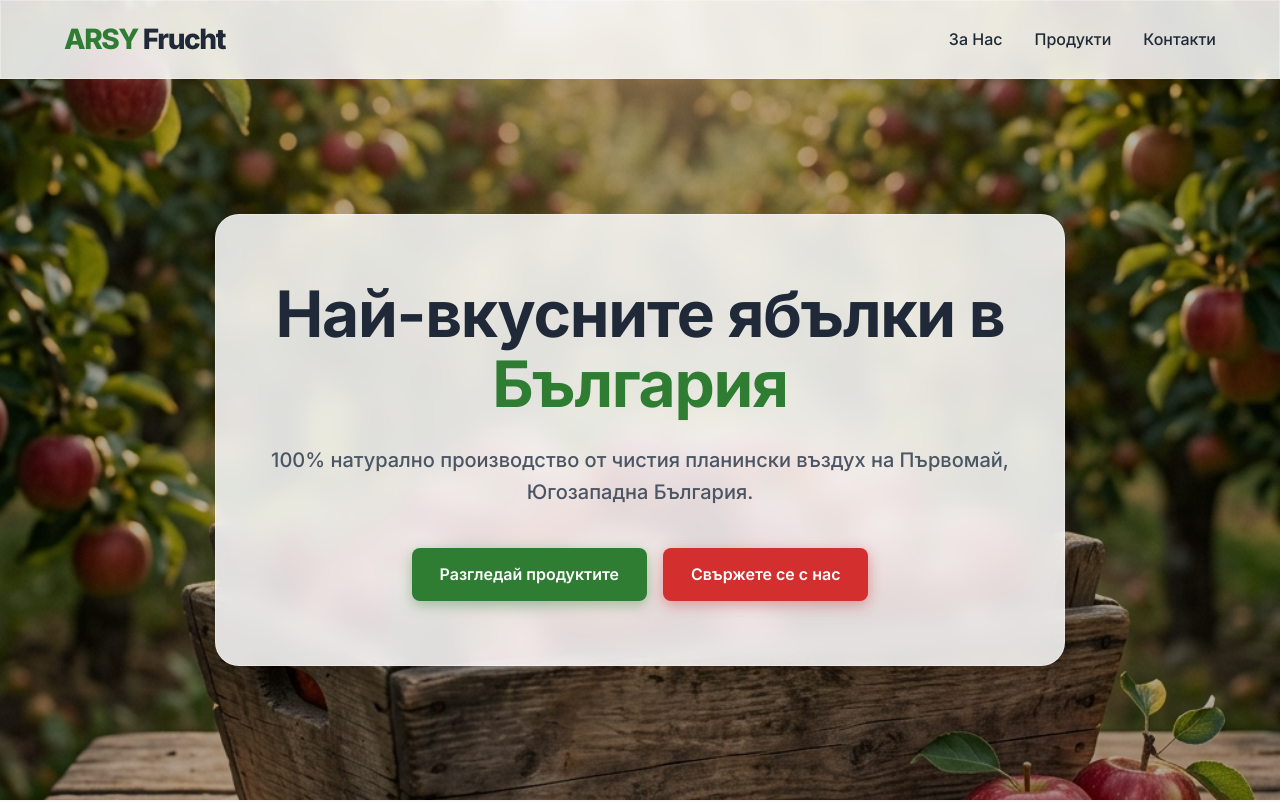
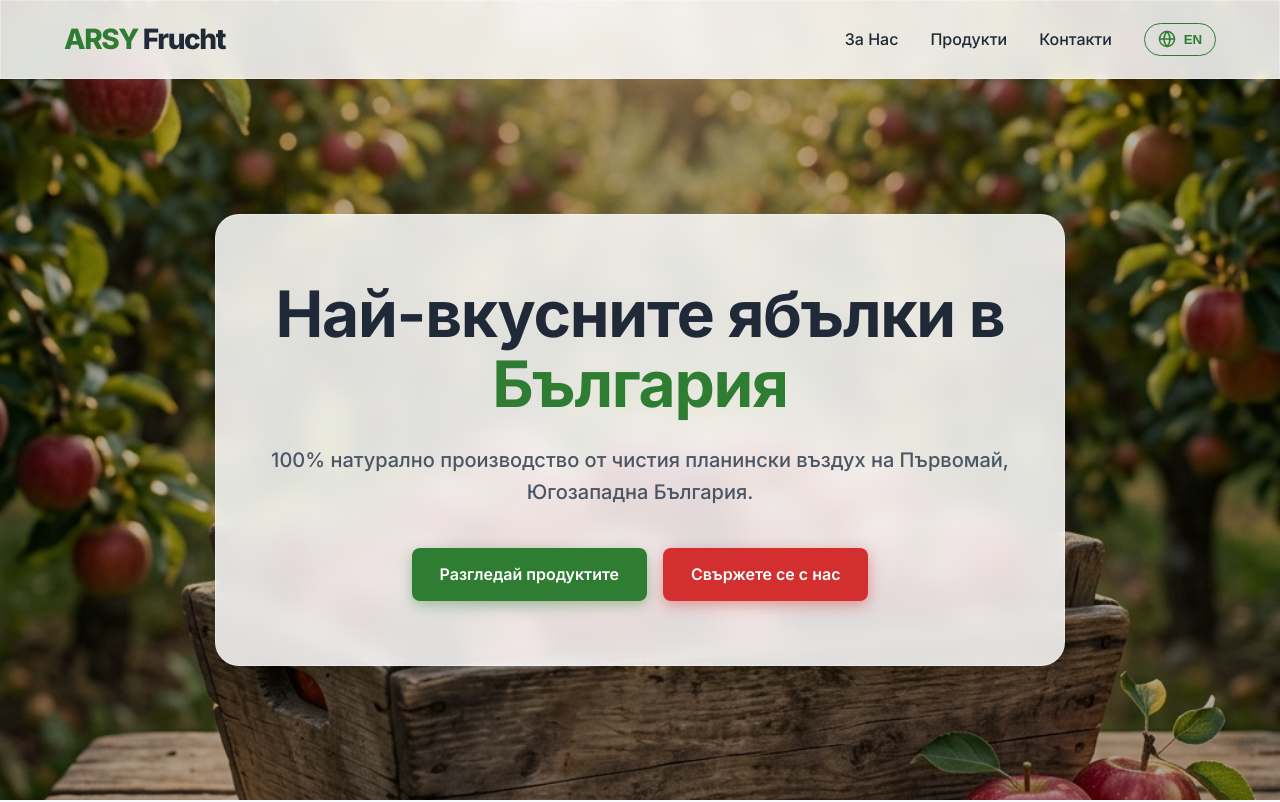
Before and after one commit to Drakhtar359/arsy, a Next.js app in the folder apps/web/: page / in a window 1280 px wide. Shown: the top 802 px of the page. Built offline with nearby package versions, Linux system fonts and the light colour scheme.

Commit message:
newlanguage

```diff
--- a/apps/web/src/app/layout.js
+++ b/apps/web/src/app/layout.js
@@ -1,5 +1,6 @@
 import { Inter } from "next/font/google";
 import "./globals.css";
+import { LanguageProvider } from "../context/LanguageContext";
 
 const inter = Inter({
   variable: "--font-inter",
@@ -7,14 +8,18 @@ const inter = Inter({
 });
 
 export const metadata = {
-  title: "ARSY Frucht | Най-вкусните ябълки в България",
-  description: "ARSY Frucht - 100% натурално производство на ябълки, сокове, оцет и ракия от сърцето на планината в Първомай, България.",
+  title: "ARSY Frucht",
+  description: "ARSY Frucht - 100% natural production of apples, juice, vinegar and rakia from Parvomay, Bulgaria.",
 };
 
 export default function RootLayout({ children }) {
   return (
-    <html lang="bg" className={`${inter.variable}`}>
-      <body>{children}</body>
+    <html lang="en" className={`${inter.variable}`}>
+      <body>
+        <LanguageProvider>
+          {children}
+        </LanguageProvider>
+      </body>
     </html>
   );
 }
--- a/apps/web/src/components/Footer.js
+++ b/apps/web/src/components/Footer.js
@@ -1,20 +1,25 @@
+"use client";
+import { useLanguage } from "../context/LanguageContext";
+
 export default function Footer() {
+  const { t } = useLanguage();
   const year = new Date().getFullYear();
+
   return (
     <footer style={styles.footer}>
       <div className="container" style={styles.container}>
         <div style={styles.brand}>
           <h3 style={{...styles.logo, color: 'white'}}><span style={{color: 'var(--color-primary-light)'}}>ARSY</span> Frucht</h3>
-          <p style={styles.text}>100% натурално производство от България.</p>
+          <p style={styles.text}>{t("footer.desc")}</p>
         </div>
         <div style={styles.socials}>
           <a href="https://www.facebook.com/arsyfrucht/" target="_blank" rel="noopener noreferrer" className="social-link">
-            Facebook Страница
+            {t("footer.fb")}
           </a>
         </div>
       </div>
       <div style={styles.bottom}>
-        <p>&copy; {year} ARSY Frucht. Всички права запазени.</p>
+        <p>&copy; {year} ARSY Frucht. {t("footer.rights")}</p>
       </div>
     </footer>
   );
--- a/apps/web/src/components/Navbar.js
+++ b/apps/web/src/components/Navbar.js
@@ -1,14 +1,27 @@
+"use client";
+
+import { useLanguage } from "../context/LanguageContext";
+import { Globe } from "lucide-react";
+
 export default function Navbar() {
+  const { t, lang, toggleLang } = useLanguage();
+
   return (
     <nav style={styles.nav} className="glass">
       <div className="container" style={styles.navContainer}>
         <a href="#" style={styles.logo}>
           <span style={styles.logoGreen}>ARSY</span> Frucht
         </a>
-        <div style={styles.navLinks}>
-          <a href="#about" style={styles.link}>За Нас</a>
-          <a href="#products" style={styles.link}>Продукти</a>
-          <a href="#contact" style={styles.link}>Контакти</a>
+        <div style={styles.rightSide}>
+          <div style={styles.navLinks}>
+            <a href="#about" style={styles.link}>{t("nav.about")}</a>
+            <a href="#products" style={styles.link}>{t("nav.products")}</a>
+            <a href="#contact" style={styles.link}>{t("nav.contact")}</a>
+          </div>
+          <button onClick={toggleLang} style={styles.langToggle} className="btn-lang" title="Change Language">
+            <Globe size={18} />
+            <span>{lang === "bg" ? "EN" : "БГ"}</span>
+          </button>
         </div>
       </div>
     </nav>
@@ -20,6 +33,20 @@ const styles = {
   navContainer: { display: 'flex', justifyContent: 'space-between', alignItems: 'center' },
   logo: { fontSize: '1.75rem', fontWeight: 800, color: 'var(--color-text-main)', letterSpacing: '-0.05em' },
   logoGreen: { color: 'var(--color-primary)' },
+  rightSide: { display: 'flex', alignItems: 'center', gap: '2rem' },
   navLinks: { display: 'flex', gap: '2rem', fontWeight: '500' },
-  link: { transition: 'var(--transition-normal)' }
+  link: { transition: 'var(--transition-normal)' },
+  langToggle: {
+    display: 'flex',
+    alignItems: 'center',
+    gap: '0.5rem',
+    background: 'transparent',
+    border: '1px solid var(--color-primary)',
+    color: 'var(--color-primary)',
+    padding: '0.4rem 0.8rem',
+    borderRadius: '20px',
+    cursor: 'pointer',
+    fontWeight: 'bold',
+    transition: 'var(--transition-normal)'
+  }
 }
--- /dev/null
+++ b/apps/web/src/context/LanguageContext.js
@@ -0,0 +1,45 @@
+"use client";
+
+import React, { createContext, useContext, useState, useEffect } from "react";
+import { translations } from "../utils/translations";
+
+const LanguageContext = createContext();
+
+export function LanguageProvider({ children }) {
+  const [lang, setLang] = useState("bg");
+
+  useEffect(() => {
+    const savedLang = localStorage.getItem("lang");
+    if (savedLang && (savedLang === "bg" || savedLang === "en")) {
+      setLang(savedLang);
+    }
+  }, []);
+
+  const toggleLang = () => {
+    const newLang = lang === "bg" ? "en" : "bg";
+    setLang(newLang);
+    localStorage.setItem("lang", newLang);
+  };
+
+  const t = (keyStr) => {
+    const keys = keyStr.split(".");
+    let result = translations[lang];
+    for (const key of keys) {
+      if (result[key] === undefined) {
+        return keyStr;
+      }
+      result = result[key];
+    }
+    return result;
+  };
+
+  return (
+    <LanguageContext.Provider value={{ lang, toggleLang, t }}>
+      {children}
+    </LanguageContext.Provider>
+  );
+}
+
+export function useLanguage() {
+  return useContext(LanguageContext);
+}
--- /dev/null
+++ b/apps/web/src/utils/translations.js
@@ -0,0 +1,104 @@
+export const translations = {
+  bg: {
+    nav: {
+      about: "За Нас",
+      products: "Продукти",
+      contact: "Контакти"
+    },
+    hero: {
+      titleBase: "Най-вкусните ябълки в ",
+      titleHighlight: "България",
+      subtitle: "100% натурално производство от чистия планински въздух на Първомай, Югозападна България.",
+      btnProducts: "Разгледай продуктите",
+      btnContact: "Свържете се с нас"
+    },
+    about: {
+      title: "За Нас",
+      p1: "Добре дошли в <strong>ARSY Frucht</strong>! Ние сме горди производители на най-вкусните ябълки в България. Нашите овощни градини се намират в сърцето на живописния регион на Първомай, където чистият планински въздух и благоприятният климат създават перфектните условия за отглеждане на първокачествени плодове.",
+      p2: "Нашата мисия е да предложим на трапезата ви 100% натурални и здравословни продукти. От брането на свежите ябълки до производството на нашите студено пресовани сокове, органичен оцет и традиционна ракия &mdash; ние спазваме най-високите стандарти за качество и безкомпромисност към вкуса.",
+      p3: "ARSY Frucht &ndash; от градината директно във вашия дом.",
+      flagText: "Натурално Производство"
+    },
+    products: {
+      title: "Нашите Продукти",
+      items: [
+        { title: "Пресни Ябълки", desc: "Свежи сортове ябълки от нашите градини, отгледани с любов и грижа към природата." },
+        { title: "100% Натурален Сок", desc: "Студено пресован сок (ябълка; ябълка, цвекло и моркови) в удобни Bag-in-Box опаковки без захар." },
+        { title: "Натурален Оцет", desc: "Истински, жив плодов оцет, запазил всички полезни свойства на плода." },
+        { title: "Традиционна Ракия", desc: "Еликсир за ценители – традиционна ракия, дестилирана от прецизно подбрани плодове." }
+      ]
+    },
+    contact: {
+      title: "Контакти & Поръчки",
+      subtitle: "Свържете се с нас",
+      desc: "Имате въпроси или искате да направите поръчка? Ние сме на разположение!",
+      phone: "Телефон",
+      email: "Имейл",
+      address: "Адрес",
+      addressInfo: "2890 Първомай, България",
+      formName: "Име",
+      formNamePlaceholder: "Вашето име",
+      formContact: "Телефон / Имейл",
+      formContactPlaceholder: "За обратна връзка",
+      formMessage: "Съобщение",
+      formMessagePlaceholder: "Какво бихте искали да поръчате?",
+      formSubmit: "Изпрати запитване"
+    },
+    footer: {
+      desc: "100% натурално производство от България.",
+      fb: "Facebook Страница",
+      rights: "Всички права запазени."
+    }
+  },
+  en: {
+    nav: {
+      about: "About Us",
+      products: "Products",
+      contact: "Contact"
+    },
+    hero: {
+      titleBase: "The tastiest apples in ",
+      titleHighlight: "Bulgaria",
+      subtitle: "100% natural production from the pure mountain air of Parvomay, Southwestern Bulgaria.",
+      btnProducts: "View our products",
+      btnContact: "Get in touch"
+    },
+    about: {
+      title: "About Us",
+      p1: "Welcome to <strong>ARSY Frucht</strong>! We are proud producers of the tastiest apples in Bulgaria. Our orchards are located in the heart of the picturesque Parvomay region, where clean mountain air and excellent climate create the perfect conditions for growing premium fruits.",
+      p2: "Our mission is to bring 100% natural and healthy products to your table. From picking fresh apples to extracting our cold-pressed juices, organic vinegar, and traditional Rakia &mdash; we observe the highest standards of quality and zero compromise on taste.",
+      p3: "ARSY Frucht &ndash; from the garden straight to your home.",
+      flagText: "Natural Production"
+    },
+    products: {
+      title: "Our Products",
+      items: [
+        { title: "Fresh Apples", desc: "Fresh apple varieties from our orchards, grown with love and care for nature." },
+        { title: "100% Natural Juice", desc: "Cold-pressed juice (apple; apple, beetroot & carrot) in convenient bag-in-box packages with no added sugar." },
+        { title: "Natural Vinegar", desc: "Authentic, live fruit vinegar that retains all the beneficial properties of the fruit." },
+        { title: "Traditional Rakia", desc: "An elixir for connoisseurs – traditional Rakia, meticulously distilled from selected fruits." }
+      ]
+    },
+    contact: {
+      title: "Contact & Orders",
+      subtitle: "Get in touch",
+      desc: "Do you have questions or want to place an order? We are here for you!",
+      phone: "Phone",
+      email: "Email",
+      address: "Address",
+      addressInfo: "2890 Parvomay, Bulgaria",
+      formName: "Name",
+      formNamePlaceholder: "Your name",
+      formContact: "Phone / Email",
+      formContactPlaceholder: "For feedback",
+      formMessage: "Message",
+      formMessagePlaceholder: "What would you like to order?",
+      formSubmit: "Send Inquiry"
+    },
+    footer: {
+      desc: "100% natural production from Bulgaria.",
+      fb: "Facebook Page",
+      rights: "All rights reserved."
+    }
+  }
+};
```
Also changed, not shown: apps/web/src/components/About.js (+10 -11 lines), apps/web/src/components/Contact.js (+17 -14 lines), apps/web/src/components/Hero.js (+12 -6 lines), apps/web/src/components/Products.js (+11 -5 lines).
